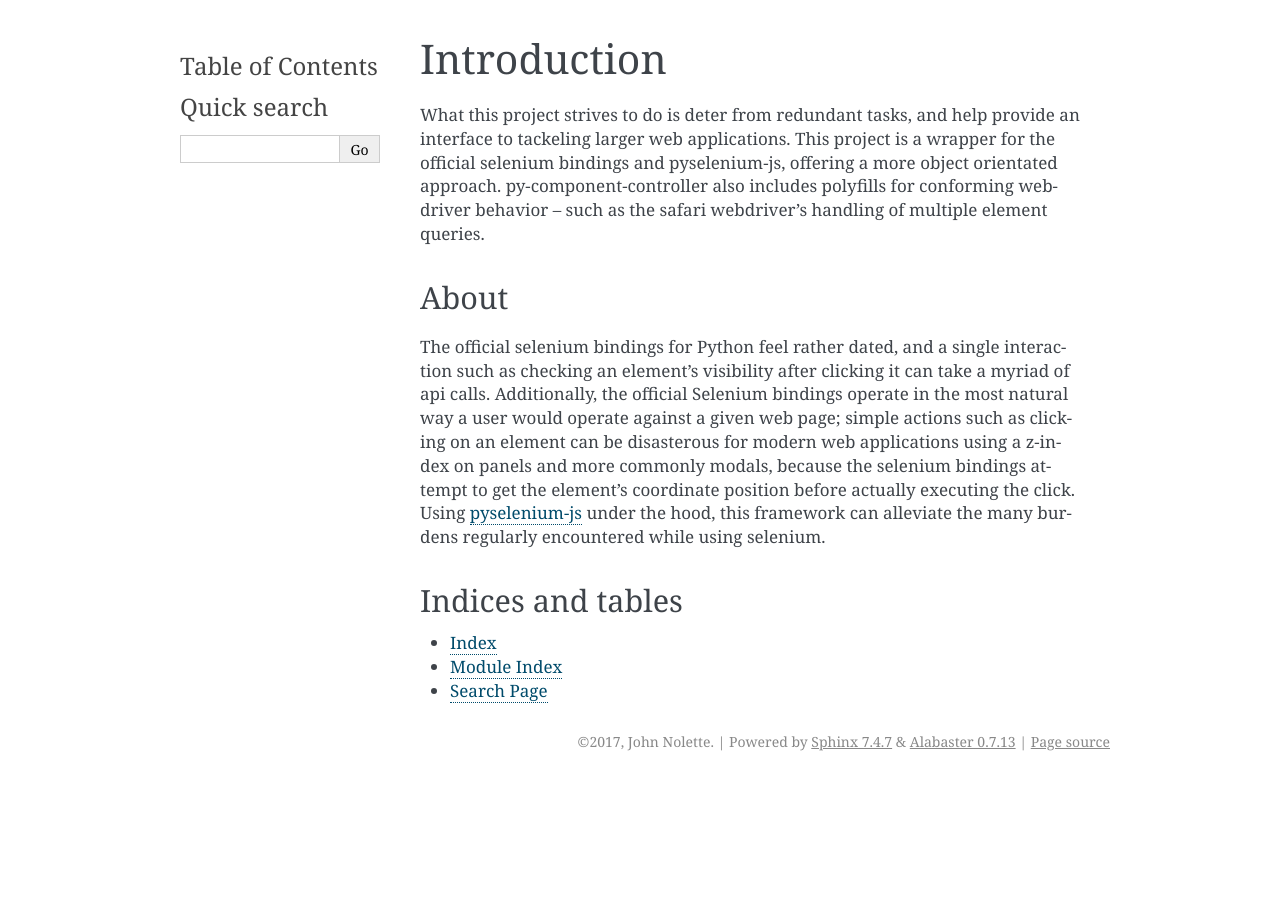
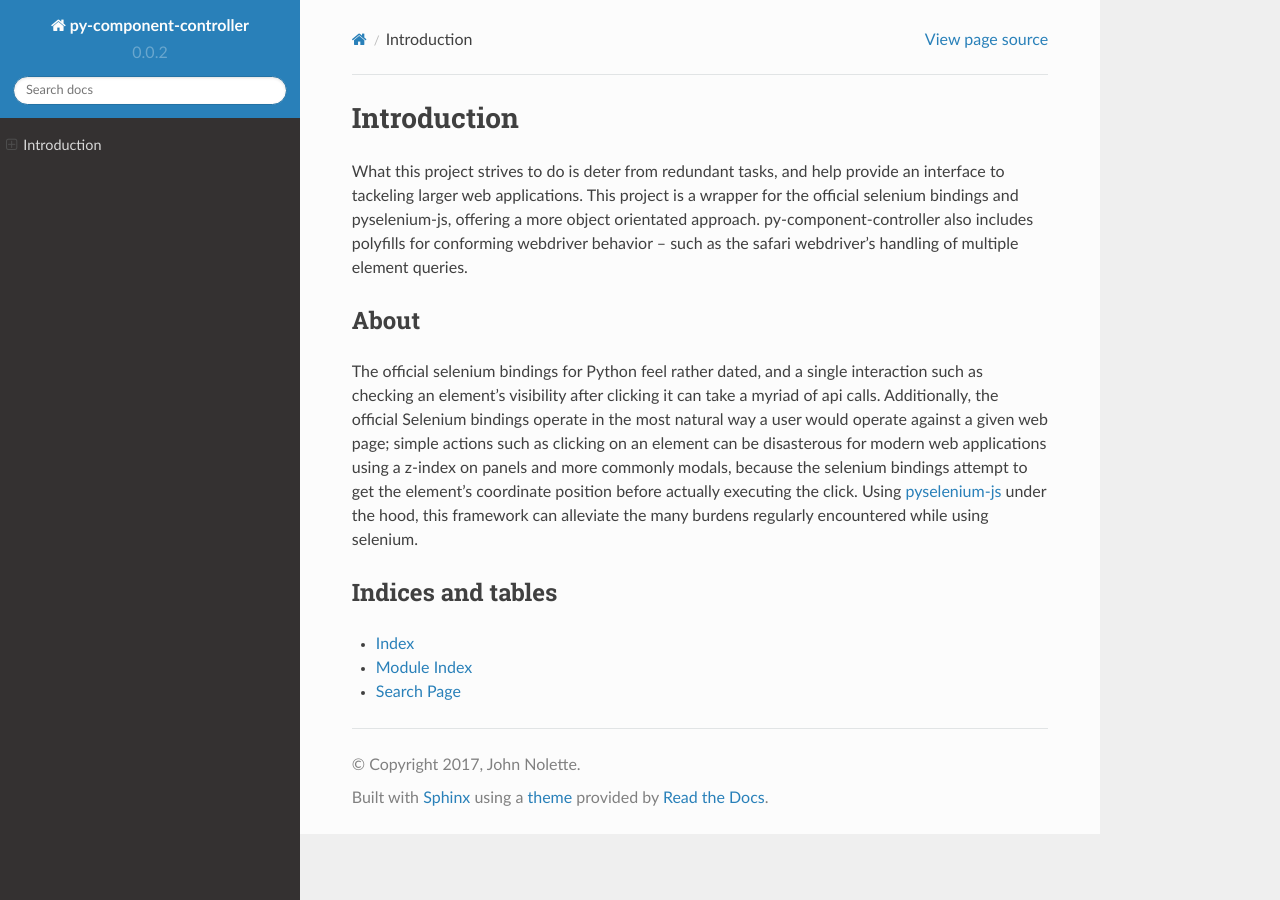
Before and after one commit to neetjn/py-component-controller, a Sphinx documentation site: the page built from docs/source/index.rst, in a window 1280 px wide. Built offline with Sphinx 7.4.7 and the Read the Docs theme 2.0.0, drawn with Linux system fonts in a browser that asks for light colours.

Commit message:
Added sphinx theme

```diff
--- /dev/null
+++ b/docs/requirements.txt
@@ -0,0 +1 @@
+sphinx_rtd_theme
--- a/docs/source/conf.py
+++ b/docs/source/conf.py
@@ -30,6 +30,7 @@
 # Add any Sphinx extension module names here, as strings. They can be
 # extensions coming with Sphinx (named 'sphinx.ext.*') or your custom
 # ones.
+
 extensions = ['sphinx.ext.coverage',
     'sphinx.ext.viewcode',
     'sphinx.ext.githubpages']
@@ -84,13 +85,28 @@
 # The theme to use for HTML and HTML Help pages.  See the documentation for
 # a list of builtin themes.
 #
-html_theme = 'alabaster'
+html_theme = 'sphinx_rtd_theme'
 
 # Theme options are theme-specific and customize the look and feel of a theme
 # further.  For a list of options available for each theme, see the
 # documentation.
 #
-# html_theme_options = {}
+
+html_theme_options = {
+    'typekit_id': '',
+    'canonical_url': '',
+    'analytics_id': '',
+    'logo_only': False,
+    'display_version': True,
+    'prev_next_buttons_location': 'bottom',
+    'style_external_links': False,
+    # Toc options
+    'collapse_navigation': False,
+    'sticky_navigation': True,
+    'navigation_depth': 4,
+    'includehidden': True,
+    'titles_only': False
+}
 
 # Add any paths that contain custom static files (such as style sheets) here,
 # relative to this directory. They are copied after the builtin static files,
@@ -104,7 +120,6 @@
 # refs: http://alabaster.readthedocs.io/en/latest/installation.html#sidebars
 html_sidebars = {
     '**': [
-        'globaltoc.html',
         'relations.html',  # needs 'show_related': True theme option to display
         'searchbox.html',
     ]
```
